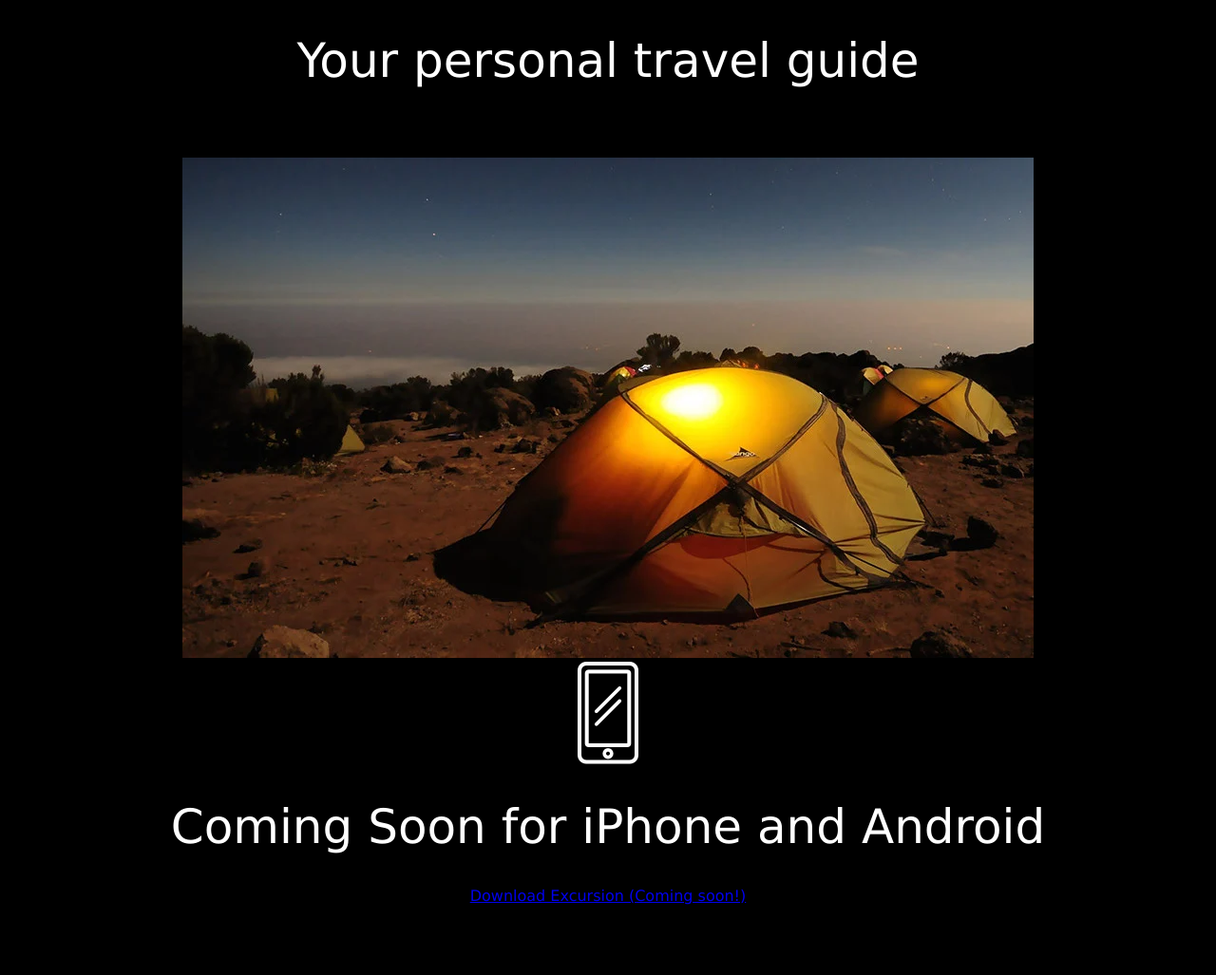
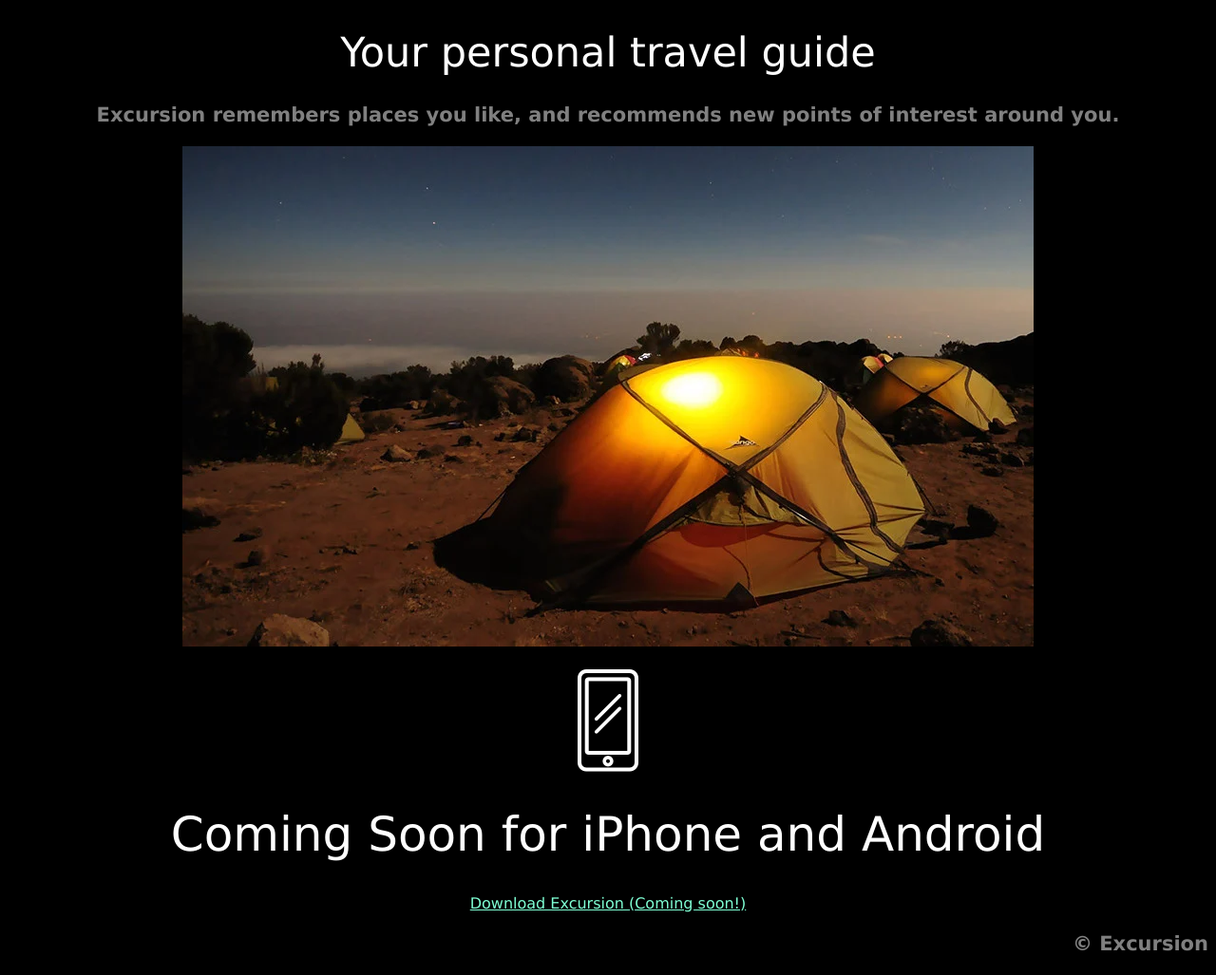
Before and after one commit to GChaniel/excursion, a plain HTML site: page index.html in a window 1280 px wide. Shown: the part 313-1340 px from the top of the page at 95% size. Drawn offline with Linux system fonts and the light colour scheme.

Commit message:
added all html amd css code

```diff
--- a/index.html
+++ b/index.html
@@ -5,20 +5,20 @@
     <meta name="viewport" content="width-device-width, initial-scale=1.0" />
     <meta http-equiv="X-UA-Compatible" content="ie-edge" />
     <title>Excursion</title>
-    <link rel="stylesheet" type="text/css" href="/resources/css/style.css" />
+    <link rel="stylesheet" type="text/css" href="resources/css/style.css" />
   </head>
   <body>
     <div>
       <!-- This is the header container-->
-      <div class="header">
-        <h1 class="title">Discover hidden places in the world around you</h1>
-        <p><a href="#">Download Excursion (Coming Soon!)</a></p>
+      <div>
+        <h1>Discover hidden places in the world around you</h1>
+        <p><a class="link" href="#">Download Excursion (Coming Soon!)</a></p>
       </div>
 
       <!-- This is the video container-->
-      <div class="mobile-video">
-        <video>
-          <source src="/resources/videos/excursion.mp4" type="videos/mp4" />
+      <div>
+        <video autoplay muted loop>
+          <source src="resources/videos/excursion.mp4" type="video/mp4" />
         </video>
       </div>
 
@@ -29,16 +29,16 @@
           Excursion remembers places you like, and recommends new points of
           interest around you.
         </h3>
-        <img src="/resources/images/camp.webp" alt="Camp image" />
+        <img src="resources/images/camp.webp" alt="Camp image" />
       </div>
 
       <!--Coming soon -->
       <div>
-        <img src="/resources/images/phone.webp" alt="phone" />
+        <img class="iphone" src="resources/images/phone.webp" alt="phone" />
 
-        <h1 class="title">Coming Soon for iPhone and Android</h1>
+        <h1>Coming Soon for iPhone and Android</h1>
 
-        <p><a href="#"> Download Excursion (Coming soon!)</a></p>
+        <p"><a class="link" href="#"> Download Excursion (Coming soon!)</a></p>
       </div>
 
       <!-- Footer-->
--- a/resources/css/style.css
+++ b/resources/css/style.css
@@ -9,3 +9,26 @@
   font-size: 50px;
   font-weight: normal;
 }
+
+h3 {
+  color: gray;
+  font-size: 21px;
+}
+
+.footer {
+  text-align: right;
+}
+
+.link {
+  color: aquamarine;
+  font-size: 16px;
+}
+
+.iphone {
+  padding-top: 20px;
+}
+
+.title {
+  font-size: 43px;
+  font-weight: 300;
+}
```
